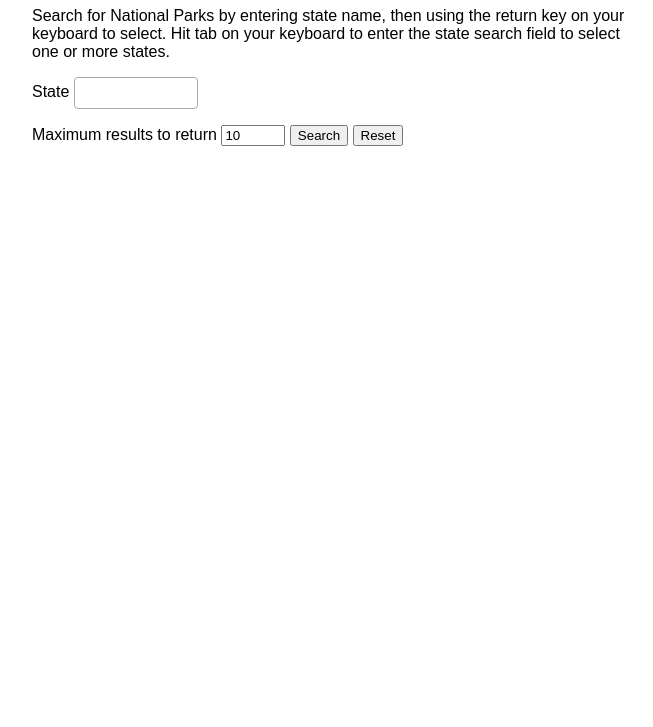
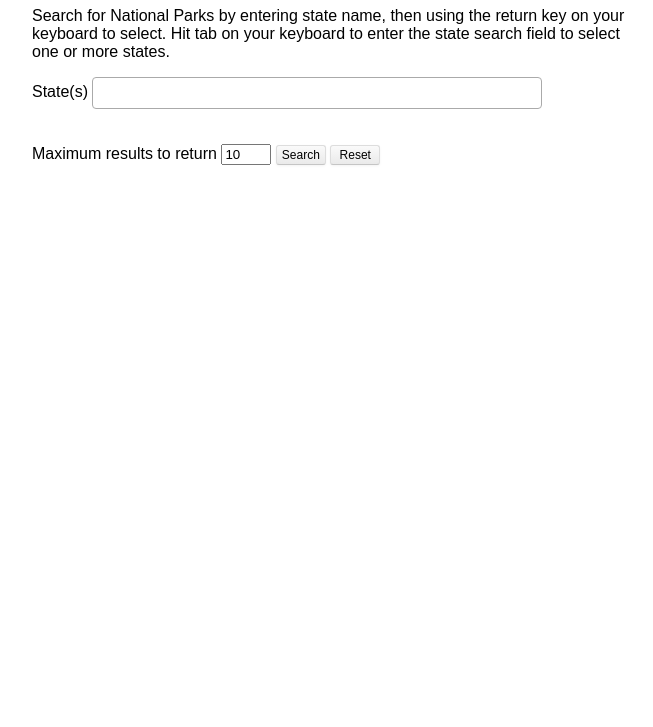
Before and after one commit to asktami/national-parks-api-search, a plain HTML site: page index.html in a window 1280 px wide. Shown: the part 73-800 px from the top of the page, without its empty margins (308-961 px from the left). Drawn offline with nearby package versions, Linux system fonts and the light colour scheme; a web font is replaced by a local one.

Commit message:
added styles for buttons and input widths, fixed loading gif

```diff
--- a/index.css
+++ b/index.css
@@ -27,3 +27,48 @@ body {
 #results ol li:not(:first-child) {
 	margin-top: 50px;
 }
+
+input[type="submit"], input[type="reset"] {
+  font: 400 12px sans-serif;
+  padding: 2px 4px;
+  text-decoration: none;
+  background-color: #eaeaea;
+  background-image: -webkit-linear-gradient(#fafafa, #eaeaea);
+  background-image: -moz-linear-gradient(#fafafa, #eaeaea);
+  background-image: -ms-linear-gradient(top, #fafafa, #eaeaea);
+  background-image: -o-linear-gradient(top, #fafafa, #eaeaea);
+  background-image: linear-gradient(#fafafa, #eaeaea);
+  border-radius: 3px;
+  border: 1px solid #ddd;
+  border-bottom-color: #c5c5c5;
+  -webkit-box-shadow: 0 1px 3px rgba(0,0,0,0.05);
+  -moz-box-shadow: 0 1px 3px rgba(0,0,0,0.05);
+  box-shadow: 0 1px 3px rgba(0,0,0,0.05);
+  margin-top: 20px;
+  width: 50px;
+}
+input[type="submit"]:hover, input[type="reset"]:hover {
+  background-color: #dadada;
+  background-image: -webkit-linear-gradient(#eaeaea, #dadada);
+  background-image: -moz-linear-gradient(#eaeaea, #dadada);
+  background-image: -ms-linear-gradient(top, #eaeaea, #dadada);
+  background-image: -o-linear-gradient(top, #eaeaea, #dadada);
+  background-image: linear-gradient(#eaeaea, #dadada);
+  border-color: #ccc #ccc #b5b5b5;
+}
+input[type="submit"]:active, , input[type="reset"]:active {
+  background-color:#dadada;
+  background-image: none;
+  border-color: #b5b5b5;
+  -webkit-box-shadow: inset 0 3px 5px rgba(0,0,0,0.25);
+  -moz-box-shadow: inset 0 3px 5px rgba(0,0,0,0.25);
+  box-shadow: inset 0 3px 5px rgba(0,0,0,0.25);
+}
+
+
+#js-search-term {
+	width: 75%;
+	}
+#js-max-results {
+	width: 50px;
+	}
--- a/index.html
+++ b/index.html
@@ -21,9 +21,9 @@
         <p>Search for National Parks by entering state name, then using the return key on your keyboard to select. Hit tab on your keyboard to enter the state search field to select one or more states.</p>
 
         <form id="js-form">
-            <label for="search-term">State</label>
+            <label for="search-term">State(s)</label>
 
-    <select class="js-example-basic-multiple" name="s" multiple="multiple" id="js-search-term" required aria-required="true">
+    <select class="js-example-basic-multiple" name="search-term" multiple="multiple" id="js-search-term" required aria-required="true">
 	<option value="AL">Alabama</option>
 	<option value="AK">Alaska</option>
 	<option value="AZ">Arizona</option>
--- a/index.js
+++ b/index.js
@@ -79,7 +79,8 @@ function watchForm() {
   $('form').submit(event => {
     event.preventDefault();
     $('#results-list').empty();
-     $('#results-list').html('<div id="loader"><img src="loader.gif" alt="loading..."></div>');
+    $('#results-list').html('<div id="loader"><img src="loader.gif" alt="loading..."></div>');
+  $('#results').removeClass('hidden');
 
     const searchTerm = $('#js-search-term').val();
     const limit = $('#js-max-results').val();
@@ -99,7 +100,7 @@ $(function() {
      // clear results list
   	 $('#results-list').empty();
 
-	//jide the results section
+	//hide the results section
 	$('#results').addClass('hidden');
 
   	 // empty select2 dropdown
```
